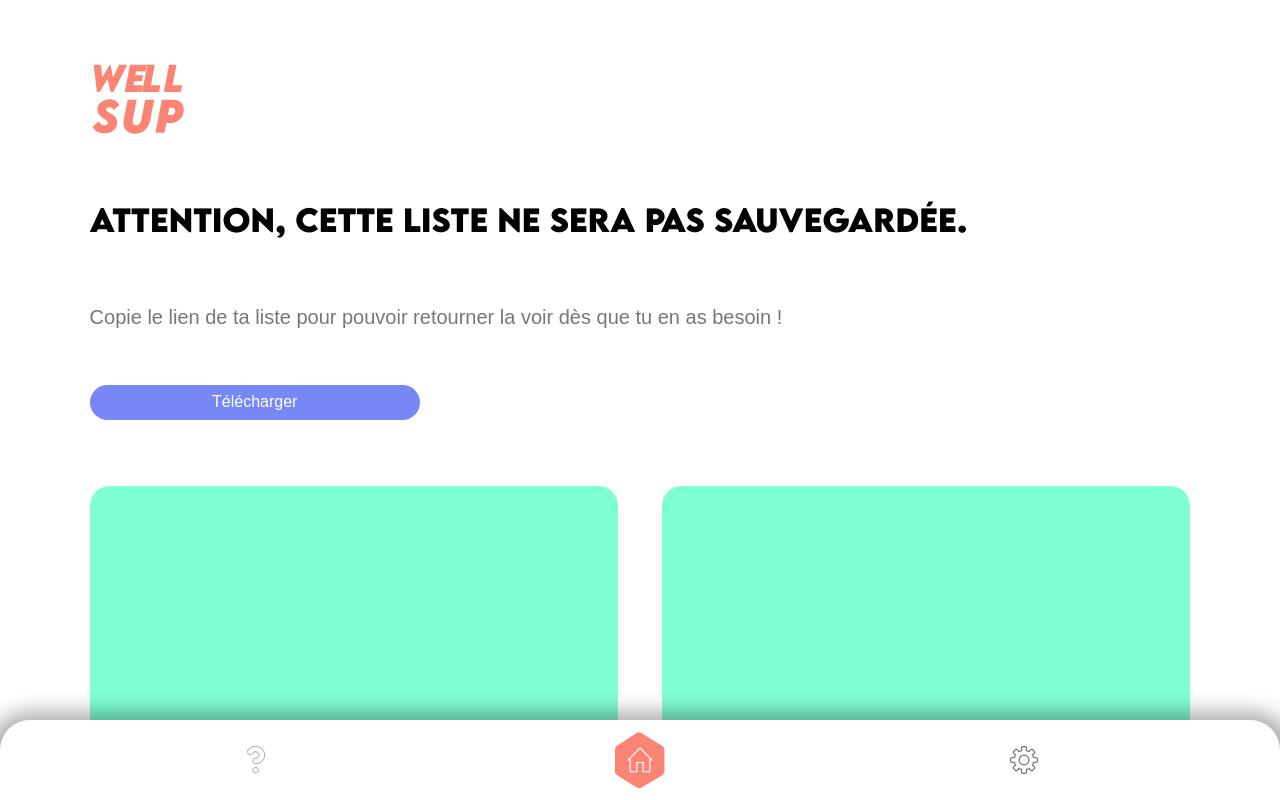
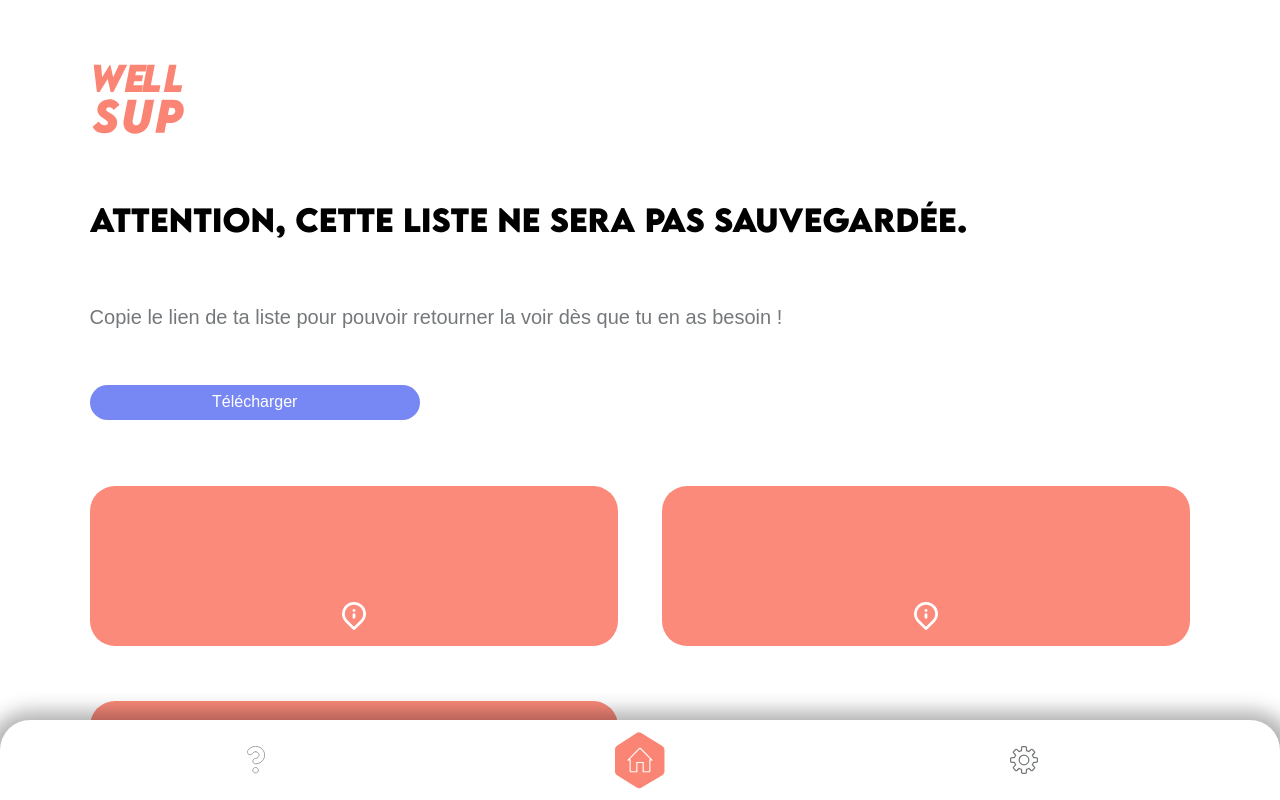
Before and after one commit to GregoireARichard/wellsupfront, a React (Create React App) app: page /results in a window 1280 px wide. Built offline with nearby package versions, Linux system fonts and the light colour scheme; a web font is replaced by a local one.

Commit message:
Add Component for resultPage

```diff
--- a/src/Components/Explanations/Explanations.css
+++ b/src/Components/Explanations/Explanations.css
@@ -86,6 +86,7 @@
     background-color: transparent;
     border: 1px solid #AED5FF;
     border-radius: 50%;
+    transition: ease 0.4s;
 }
 
 .dots-container .active{
@@ -93,6 +94,7 @@
     width: 30px;
     border-radius: 10px;
     background-color: #AED5FF;
+    transition: ease 0.4s;
 }
 
 
--- /dev/null
+++ b/src/Components/results/EcoleCard/EcoleCard.css
@@ -0,0 +1,56 @@
+.seeLess{
+    width: 48%;
+    height: 20vh;
+    background-color: #FB8A7A;
+    margin-bottom: 5%;
+    border-radius: 25px;
+    display: flex;
+    justify-content: center;
+    align-items: center;
+    transition: ease 0.3s;
+}
+
+.seeMore{
+    width: 100%;
+    height: 40vh;
+    background-color: #FB8A7A;
+    margin-bottom: 5%;
+    border-radius: 25px;
+    display: flex;
+    justify-content: center;
+    align-items: center;
+    transition: ease 0.3s;
+}
+
+.ecole-info{
+    width: 80%;
+    height: 80%;
+    display: flex;
+    flex-direction: column;
+    align-items: center;
+    justify-content: space-between;
+}
+
+.ecole-info > h3 {
+    font-family: degular, sans-serif;
+    color: #ffffff;
+    font-size: 17px;
+    text-align: center;
+}
+
+.seeLess .ecole-seemore-infos{
+    display: none;
+}
+
+.seeMore .ecole-seemore-infos{
+    display: flex;
+    flex-direction: column;
+    justify-content: space-between;
+    align-items: flex-start;
+    height: 60%;
+}
+
+.seeMore .ecole-seemore-infos span{
+    color: #ffffff;
+    font-family: degular, sans-serif;
+}
--- /dev/null
+++ b/src/Components/results/EcoleCard/EcoleCard.js
@@ -0,0 +1,33 @@
+import React, { useState } from 'react'
+import './EcoleCard.css'
+
+import infoIcon from '../img/infoIcon.svg'
+
+const EcoleCard = (props) => {
+
+    let [seeMore, setSeeMore] = useState(true)
+
+    let handleSeeMore = ()=>{
+        setSeeMore(!seeMore)
+    }
+
+    console.log(props)
+  return (
+    <div className={seeMore ? "seeLess" : "seeMore"}>
+        <div className='ecole-info'>
+            <h3>{props.ecole.programmeName}</h3>
+            <div className='ecole-seemore-infos'>
+                <span className='ecole-name'><strong>Ecole : </strong>{props.ecole.ecoleName}</span>
+                <span className='annees-formation'><strong>Années de formation : </strong>{props.ecole.anneeFormation}</span>
+                <span className='theme-formation'><strong>Thème : </strong>{props.ecole.formationTheme}</span>
+                <span className='website-ecole'><strong>Site Web : </strong>{props.ecole.site}</span>
+                <span className='tel-ecole'><strong>Téléphone : </strong>{props.ecole.telephone}</span>
+            </div>
+            <img src={infoIcon} onClick={handleSeeMore}/>
+
+        </div>
+    </div>
+  )
+}
+
+export default EcoleCard
--- a/src/Components/results/results.css
+++ b/src/Components/results/results.css
@@ -49,26 +49,7 @@
     flex-wrap: wrap;
     justify-content: space-between;
     width: 100%;
-    height: fit-content;
+    height: 50vh;
     margin-top: 6%;
     overflow: scroll;
 }
-
-.results-container .resultCards .resultcard{
-    width: 38%;
-    height: 20vh;
-    background-color: aquamarine;
-    border-radius: 20px;
-    padding: 5%;
-    margin-bottom: 5%;
-}
-
-.resultcard .subCard{
-    display: flex;
-    flex-direction: column;
-    justify-content: space-between;
-}
-
-.resultcard .subCard .arg3, .resultcard .subCard .arg4, .resultcard .subCard .arg5, .resultcard .subCard .arg6{
-    display: none;
-}
--- a/src/Components/results/results.js
+++ b/src/Components/results/results.js
@@ -2,6 +2,7 @@ import React, { useEffect } from 'react';
 import './results.css'
 
 import WellSupRose from '../../img/wellSupPink.svg'
+import EcoleCard from './EcoleCard/EcoleCard';
 
 function Results(){
     let url = new URLSearchParams(window.location.href);
@@ -11,21 +12,18 @@ function Results(){
         arrayOfGet.push(item[1])
     }
 
-    console.log(arrayOfGet)
 
-    useEffect(() => {
-        for(let i = 0; i <= arrayOfGet.length-1; i++){
-            if(i >=0 && i <= 5){
-                document.querySelector(`.firstCard  .arg${i+1}`).innerHTML = arrayOfGet[i]
-            }
-            else if(i >5 && i <= 11){
-                document.querySelector(`.subCard2  .arg${i-5}`).innerHTML = arrayOfGet[i]
-            }
-            else if (i > 11) {
-                document.querySelector(`.subCard3  .arg${i-11}`).innerHTML = arrayOfGet[i]
-            }
-        }
-    });
+    const ecolesList = [
+        {id:0,ecoleName:arrayOfGet[0],programmeName:arrayOfGet[1],anneeFormation:arrayOfGet[2],formationTheme:arrayOfGet[3],site:arrayOfGet[4],telephone:arrayOfGet[5]},
+        {id:1,ecoleName:arrayOfGet[6],programmeName:arrayOfGet[7],anneeFormation:arrayOfGet[8],formationTheme:arrayOfGet[9],site:arrayOfGet[10],telephone:arrayOfGet[11]},
+        {id:2,ecoleName:arrayOfGet[12],programmeName:arrayOfGet[13],anneeFormation:arrayOfGet[14],formationTheme:arrayOfGet[15],site:arrayOfGet[16],telephone:arrayOfGet[17]}
+    ]
+
+    let ecolesListMap = ecolesList.map(ecole=>(<EcoleCard key={ecole.id} ecole={ecole}/>))
+
+    console.log(ecolesListMap)
+
+
 
     return(
         <div className='results-container'>
@@ -38,44 +36,7 @@ function Results(){
                 <span>Télécharger</span>
             </div>
             <div className="resultCards">
-                <div className="firstCard resultcard">
-                        <h3 className='arg1'></h3>
-                        <div className='infos-icon-container'>
-                            <p className="arg2"></p>
-                        </div>
-                    <div className="subCard subCard1">
-                        <p className="arg3"></p>
-                        <p className="arg4"></p>
-                        <p className="arg5"></p>
-                        <p className="arg6"></p>
-
-                    </div>
-
-                </div>
-                <div className="secondCard resultcard">
-                    <div className="subCard subCard2">
-                        <h3 className='arg1'></h3>
-                        <p className="arg2"></p>
-                        <p className="arg3"></p>
-                        <p className="arg4"></p>
-                        <p className="arg5"></p>
-                        <p className="arg6"></p>
-
-                    </div>
-
-                </div>
-                <div className="thirdCard resultcard">
-                    <div className="subCard subCard3">
-                        <h3 className='arg1'></h3>
-                        <p className="arg2"></p>
-                        <p className="arg3"></p>
-                        <p className="arg4"></p>
-                        <p className="arg5"></p>
-                        <p className="arg6"></p>
-
-                    </div>
-
-                </div>
+                {ecolesListMap}
             </div>
         </div>
     )
```
